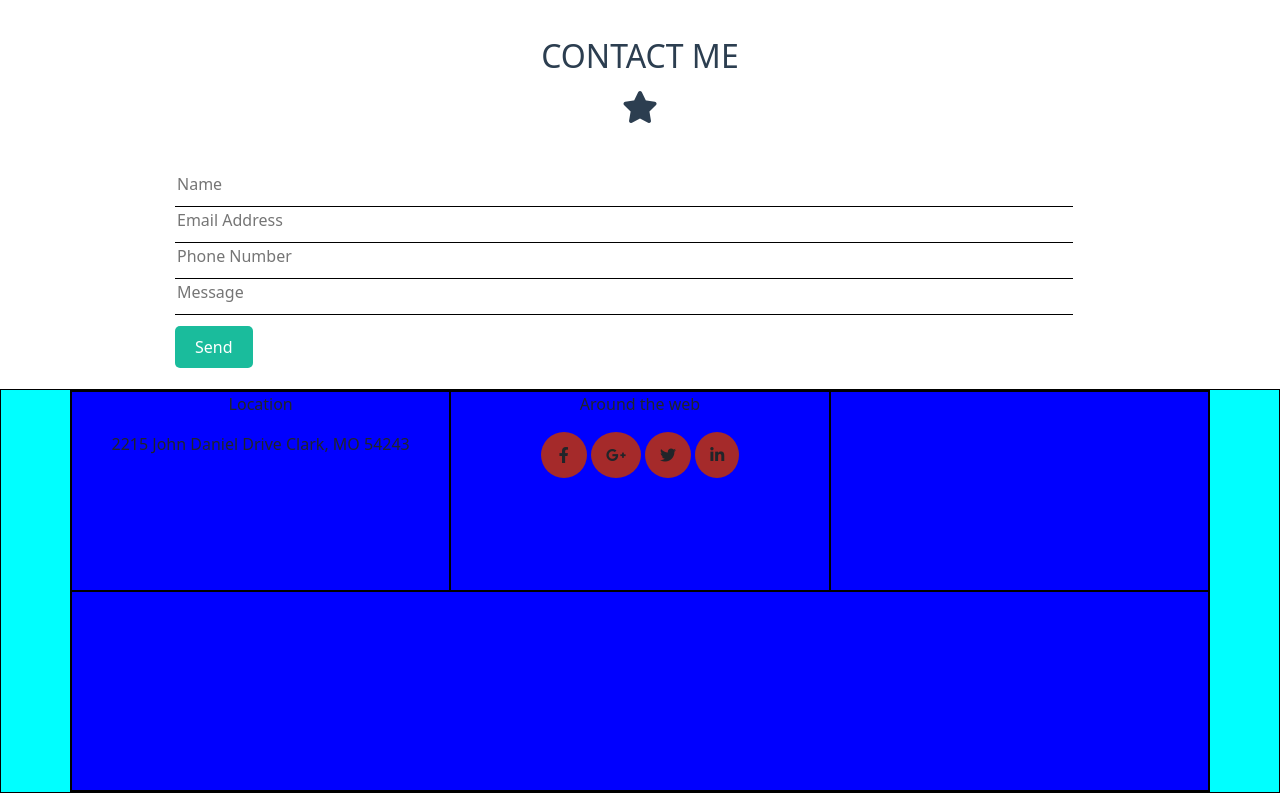
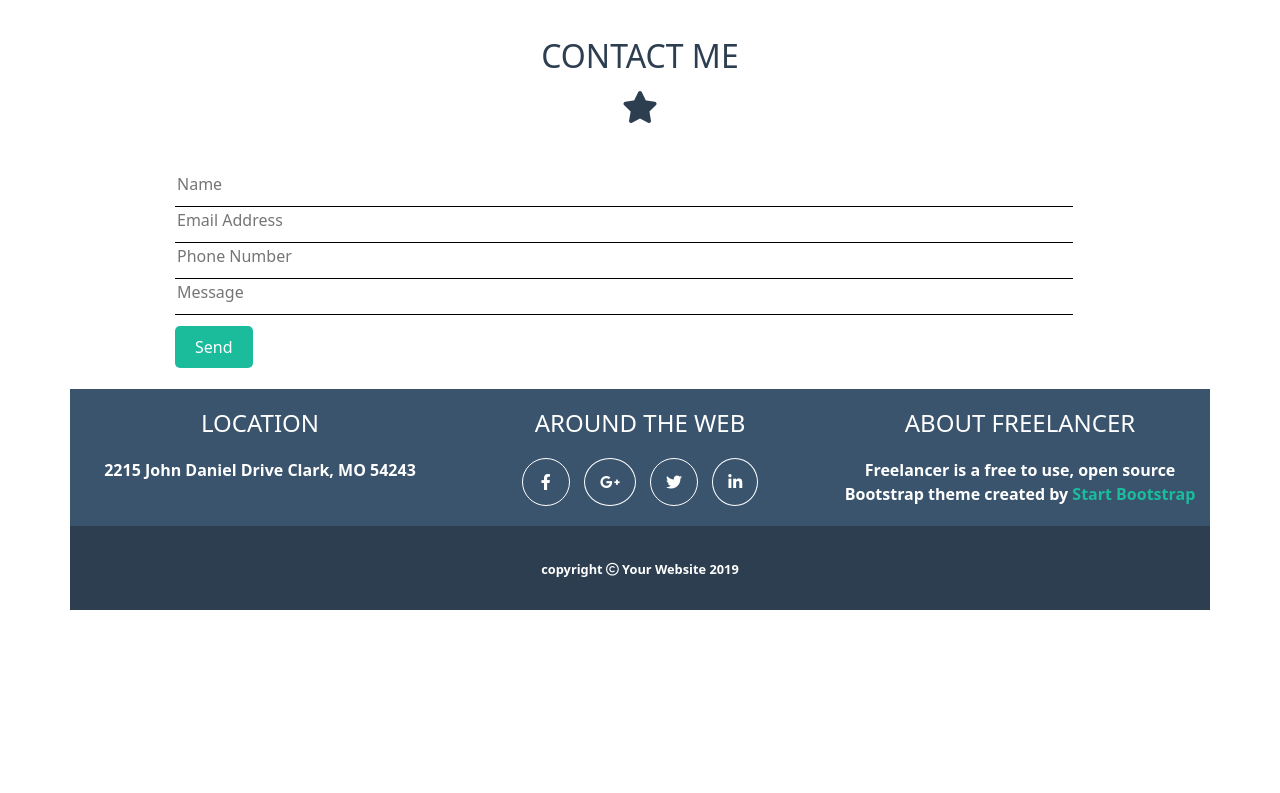
Before and after one commit to IvanRusso91/html-css-bootstrap-freelancer, a plain HTML site: page index.html in a window 1280 px wide. Shown: the part 1728-2521 px from the top of the page. After the commit the page ends 2338 px from the top, so only its background shows below. Drawn offline with nearby package versions, Linux system fonts and the light colour scheme.

Commit message:
completato footer

```diff
--- a/css/style.css
+++ b/css/style.css
@@ -141,10 +141,6 @@ div.col-12 input{
   border-bottom: 1px solid;
 }
 
-/* div.mess{
-
-} */
-
 div.col-12 span{
   background-color: rgb(26, 188, 156);
   border: none;
@@ -157,7 +153,9 @@ div.col-12 span{
 div.col-sm-12 .fa-facebook-f{
   padding: 15px 18px;
   border-radius: 50%;
-  background-color: brown;
+  border: 1px solid white;
+  color: white;
+  margin-bottom: 20px;
 }
 
 div.col-sm-12 .fa-google-plus-g,
@@ -165,7 +163,52 @@ div.col-sm-12 .fa-twitter,
 div.col-sm-12 .fa-linkedin-in{
   padding: 15px;
   border-radius: 50%;
-  background-color: brown;
+  border: 1px solid white;
+  color: white;
+  margin-left: 10px;
+  margin-bottom: 20px;
+}
+
+div.location h4,
+div.around h4,
+div.about-2 h4,
+div.copy h4{
+  color: white;
+  text-transform: uppercase;
+  margin: 20px 0;
+}
+
+div.location span,
+div.about-2 span,
+div.copy span{
+  color: white;
+}
+
+div.location,
+div.about-2,
+div.copy{
+  padding-bottom: 20px;
+  background-color: rgb(58, 84, 109);
+  border: none;
+  font-weight: bold;
+}
+
+div.around{
+  background-color: rgb(58, 84, 109);
+  border: none;
+}
+
+div.about-2 .boot{
+  color: rgb(26, 188, 156);
+}
+
+div.copy span{
+  color: white;
+  font-size: 0.8rem;
+}
+div.copy{
+  padding: 30px 0;
+  background-color: rgb(44, 62, 80);
 }
 
 
--- a/index.html
+++ b/index.html
@@ -174,25 +174,35 @@
   </main>
 
   <footer>
-    <div class="foot debug1 text-center">
-      <div class="container debug1 ">
+    <div class="foot text-center">
+      <div class="container ">
 
         <div class="row">
 
-          <div class="col-sm-12 col-md-4 debug ">
-            <p class="text-center">Location</p>
-            <p>2215 John Daniel Drive Clark, MO 54243</p>
+          <div class="location col-sm-12 col-md-4">
+            <h4>Location</h4>
+            <span>2215 John Daniel Drive Clark, MO 54243</span>
           </div>
 
-          <div class="col-sm-12 col-md-4 debug ">
-            <p>Around the web</p>
+          <div class="around col-sm-12 col-md-4">
+            <h4>Around the web</h4>
             <i class="fa-brands fa-facebook-f"></i>
             <i class="fa-brands fa-google-plus-g"></i>
             <i class="fa-brands fa-twitter"></i>
             <i class="fa-brands fa-linkedin-in"></i>
           </div>
-          <div class="col-sm-12 col-md-4 debug h200"></div>
-          <div class="col-sm-12 debug h200"></div>
+
+          <div class="about-2 col-sm-12 col-md-4">
+            <h4>About Freelancer</h4>
+            <span>Freelancer is a free to use, open source Bootstrap theme created by <span class="boot">Start Bootstrap</span>
+            </span>
+          </div>
+
+          <div class="copy col-sm-12">
+            <span>copyright
+              <i class="fa-regular fa-copyright"></i>
+            Your Website 2019</span>
+          </div>
 
         </div>
 
```
